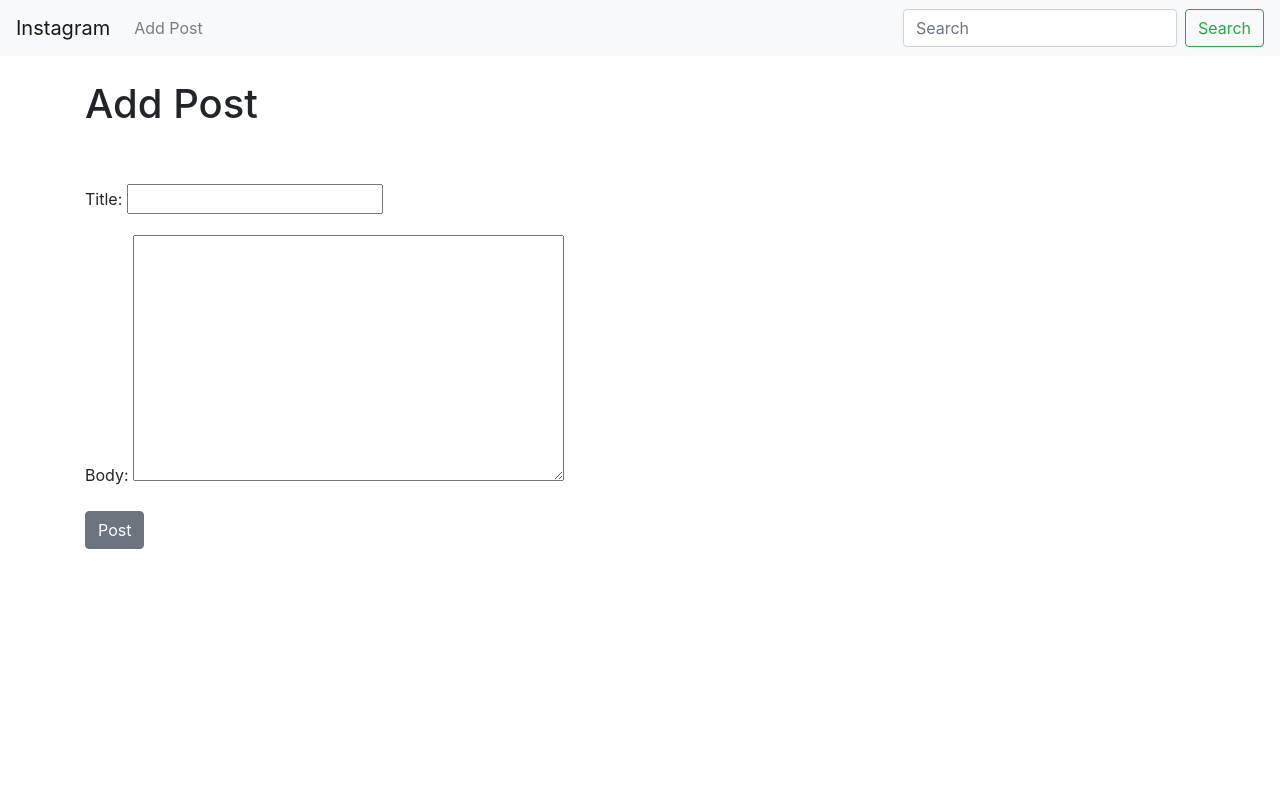
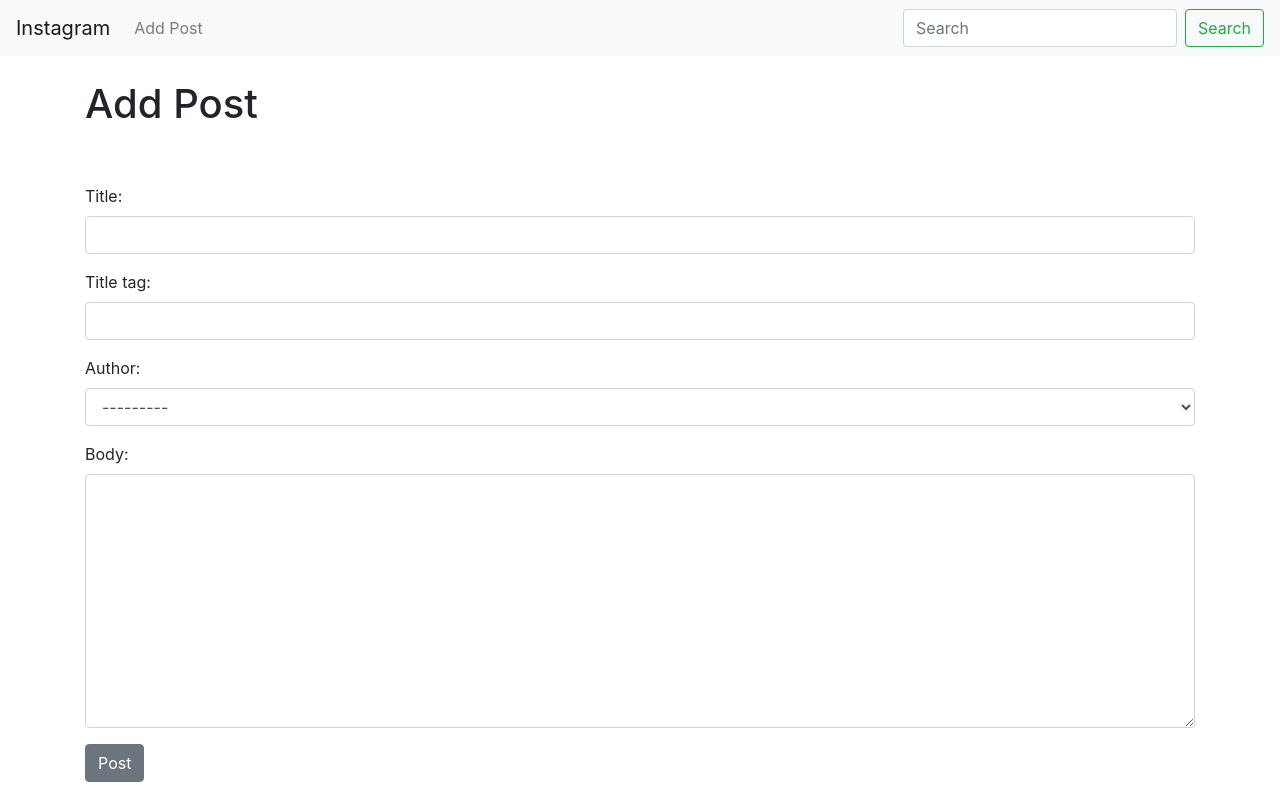
Before and after one commit to C-Ogamba/instagram, a Django app: page /add_post/ in a window 1280 px wide. Run offline with Django 4.2, Linux system fonts and the light colour scheme.

Commit message:
Feat: style our add post page

```diff
--- a/instaclone/forms.py
+++ b/instaclone/forms.py
@@ -1,7 +1,13 @@
 from django import forms
 from .models import Post
 
-class PostForm(forms.models):
+class PostForm(forms.ModelForm):
     class Meta:
         model = Post
         fields = ('title', 'title_tag', 'author', 'body')
+        widgets = {
+            'title': forms.TextInput(attrs={'class': 'form-control'}),
+            'title_tag': forms.TextInput(attrs={'class': 'form-control'}),
+            'author': forms.Select(attrs={'class': 'form-control'}),
+            'body': forms.Textarea(attrs={'class': 'form-control'}),
+        }
--- a/instaclone/templates/add_post.html
+++ b/instaclone/templates/add_post.html
@@ -7,11 +7,13 @@
 
     <h1>Add Post</h1>
     <br/><br/>
-    <form action="" method="POST">
-        {% csrf_token %}
-        {{ form.as_p }}
-        <button class="btn btn-secondary">Post</button>
+    <div class="form-group">
+        <form action="" method="POST">
+            {% csrf_token %}
+            {{ form.as_p }}
+            <button class="btn btn-secondary">Post</button>
 
-    </form>
+        </form>
+    </div>
 
 {% endblock %}
--- a/instaclone/views.py
+++ b/instaclone/views.py
@@ -1,6 +1,7 @@
 from django.shortcuts import render
 from django.views.generic import ListView, DetailView, CreateView
 from .models import Post
+from .forms import PostForm
 
 # Create your views here.
 # def index(request):
@@ -15,5 +16,7 @@
     template_name = 'article_details.html'
 class AddPostView(CreateView):
     model = Post
+    form_class = PostForm
     template_name = 'add_post.html'
-    fields = ('title', 'body')
+    # fields = '__all__'
+    # fields = ('title', 'body')
```
